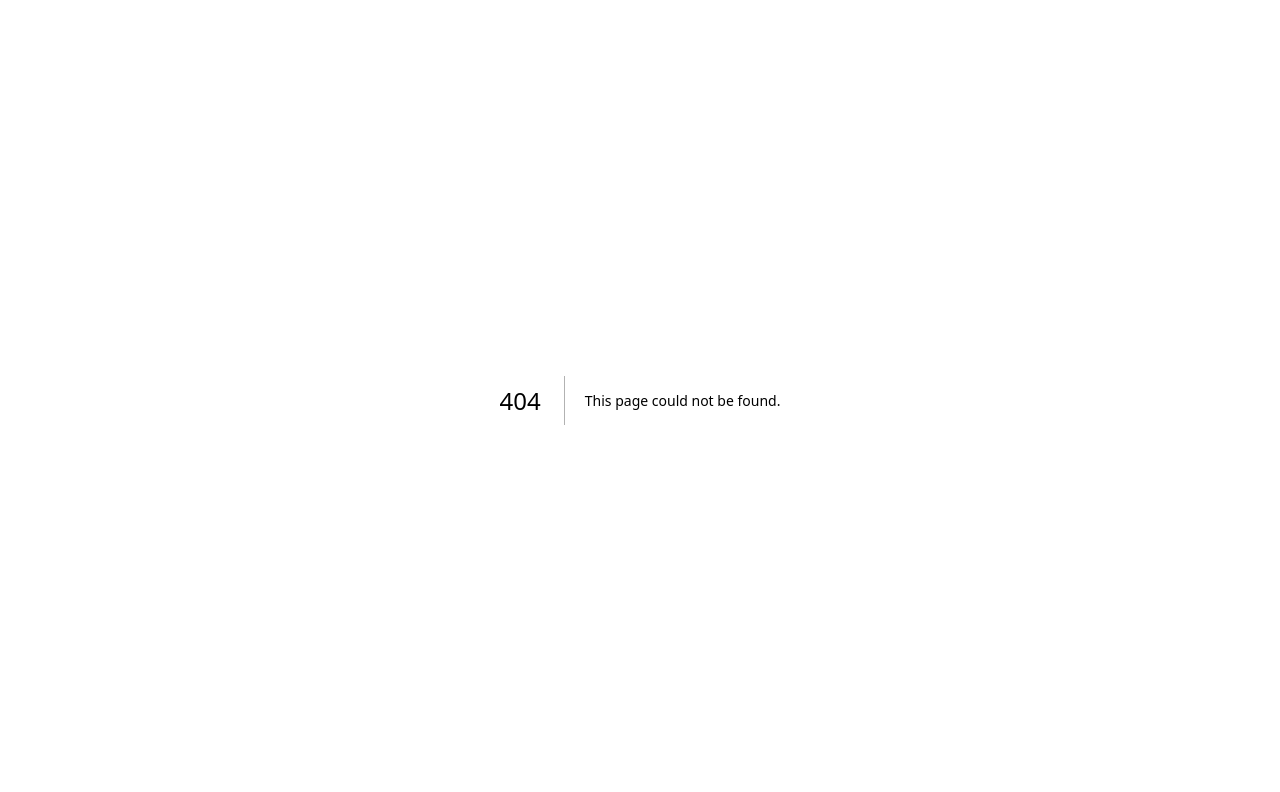
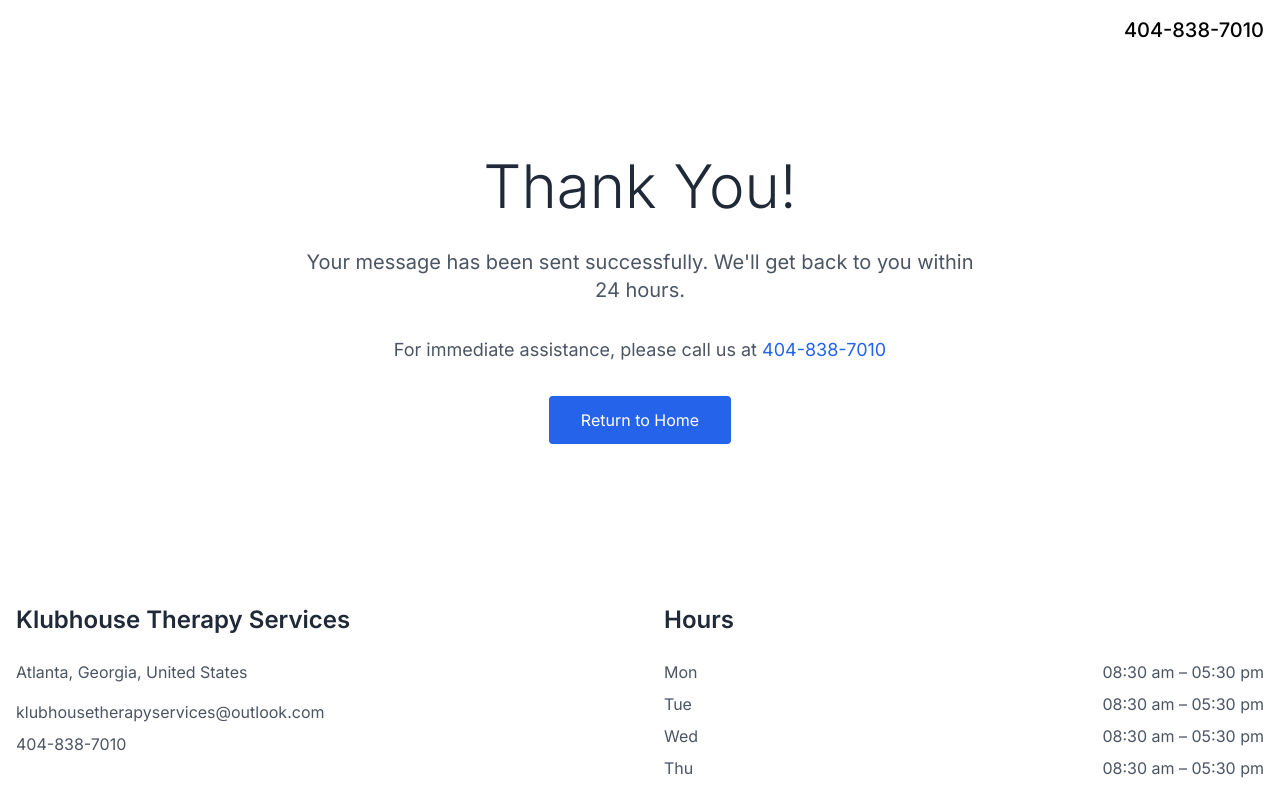
Before and after one commit to BTheCoderr/Klubhouse-Therapy-Services, a Next.js app: page /thank-you in a window 1280 px wide. Before the commit this address had no page. Shown: the top 792 px of the page. Built offline with nearby package versions, Linux system fonts and the light colour scheme.

Commit message:
Add working contact form with Netlify Forms integration and thank you page

```diff
--- a/app/page.tsx
+++ b/app/page.tsx
@@ -125,10 +125,18 @@ export default function Home() {
           <h3 className="text-xl text-gray-600 mb-12 text-center font-light">#### Learn more about how Klubhouse Therapy Services can support your family:</h3>
 
           <div className="max-w-2xl mx-auto">
-            <form className="space-y-6">
+            <form
+              name="contact"
+              method="POST"
+              data-netlify="true"
+              action="/thank-you"
+              className="space-y-6"
+            >
+              <input type="hidden" name="form-name" value="contact" />
               <div>
                 <input
                   type="text"
+                  name="name"
                   placeholder="Name"
                   className="w-full p-4 border border-gray-300 rounded focus:outline-none focus:border-gray-500"
                 />
@@ -136,6 +144,7 @@ export default function Home() {
               <div>
                 <input
                   type="email"
+                  name="email"
                   placeholder="Email*"
                   required
                   className="w-full p-4 border border-gray-300 rounded focus:outline-none focus:border-gray-500"
@@ -144,12 +153,14 @@ export default function Home() {
               <div>
                 <input
                   type="tel"
+                  name="phone"
                   placeholder="Phone"
                   className="w-full p-4 border border-gray-300 rounded focus:outline-none focus:border-gray-500"
                 />
               </div>
               <div>
                 <textarea
+                  name="message"
                   placeholder="Message"
                   rows={6}
                   className="w-full p-4 border border-gray-300 rounded focus:outline-none focus:border-gray-500 resize-none"
@@ -157,7 +168,7 @@ export default function Home() {
               </div>
               <div className="text-left">
                 <label className="text-sm text-gray-600">
-                  <input type="file" className="mr-2" />
+                  <input type="file" name="attachment" className="mr-2" />
                   Attach Files
                 </label>
                 <p className="text-sm text-gray-500 mt-1">Attachments (0)</p>
--- /dev/null
+++ b/app/thank-you/page.tsx
@@ -0,0 +1,37 @@
+import React from 'react';
+import { Header } from '../../components/Header';
+import { Footer } from '../../components/Footer';
+import Link from 'next/link';
+
+export default function ThankYou() {
+  return (
+    <div className="min-h-screen bg-white">
+      <Header />
+
+      <section className="py-24 bg-white">
+        <div className="container mx-auto px-4 text-center">
+          <h1 className="text-6xl font-light text-gray-800 mb-8">Thank You!</h1>
+          <div className="max-w-2xl mx-auto">
+            <p className="text-xl text-gray-600 mb-8">
+              Your message has been sent successfully. We'll get back to you within 24 hours.
+            </p>
+            <p className="text-lg text-gray-600 mb-8">
+              For immediate assistance, please call us at{' '}
+              <a href="tel:404-838-7010" className="text-blue-600 hover:text-blue-700">
+                404-838-7010
+              </a>
+            </p>
+            <Link
+              href="/"
+              className="inline-block bg-blue-600 text-white px-8 py-3 rounded hover:bg-blue-700 transition-colors"
+            >
+              Return to Home
+            </Link>
+          </div>
+        </div>
+      </section>
+
+      <Footer />
+    </div>
+  );
+}
```
